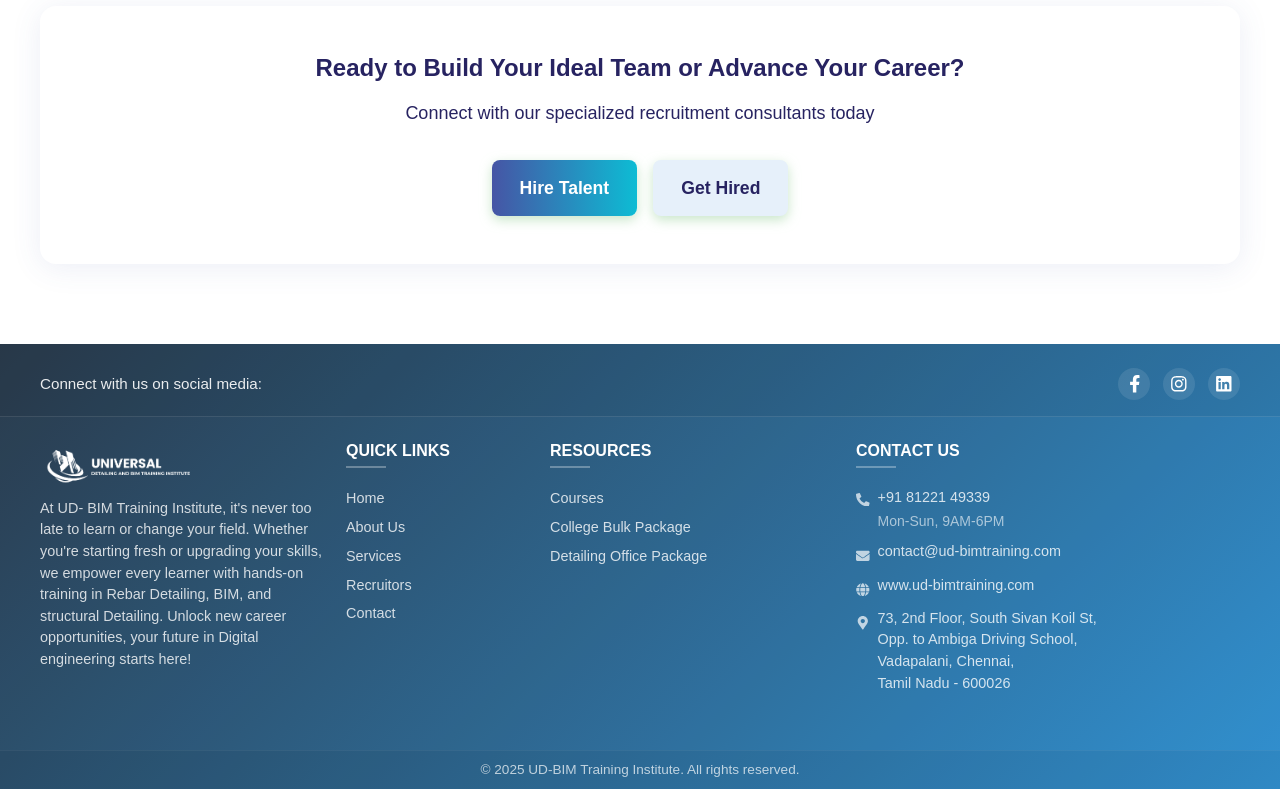
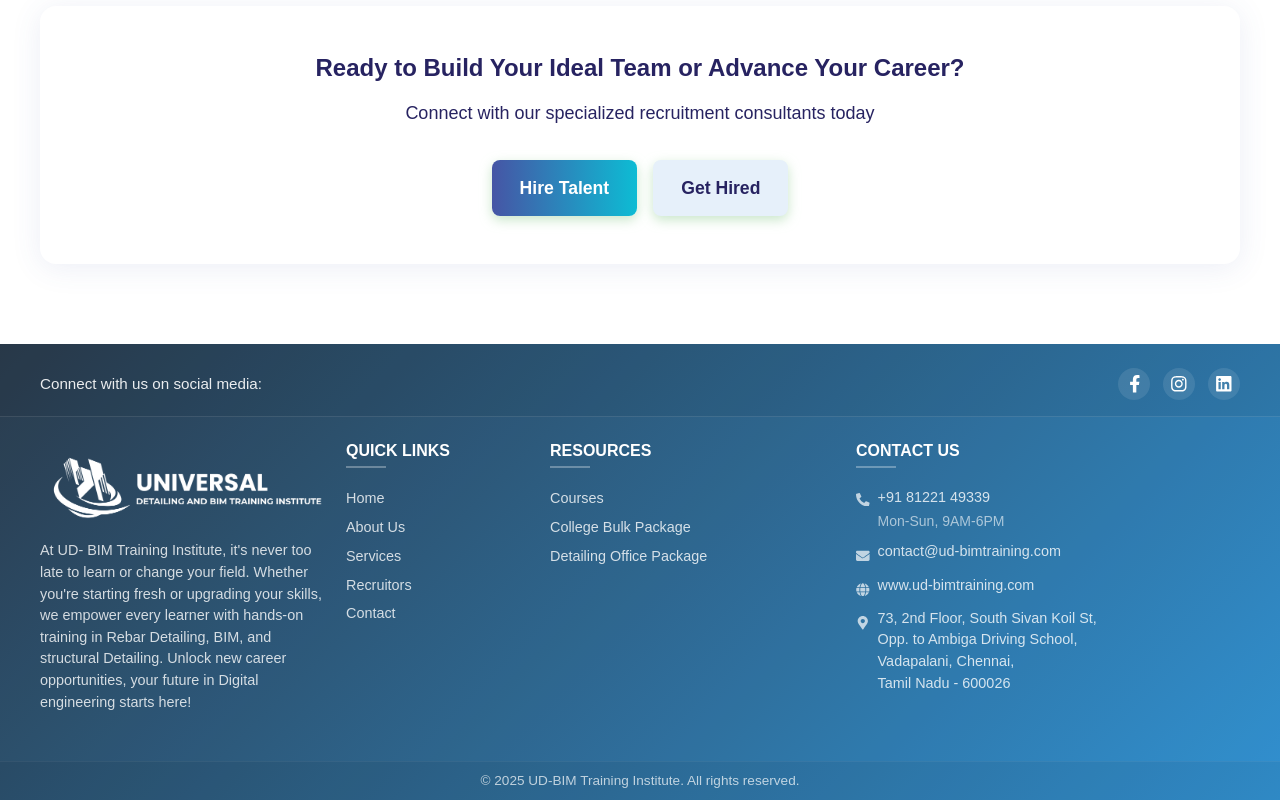
Before and after one commit to udbim-bala/udbim-website, a React (Vite) app: page /recruitors in a window 1280 px wide. Shown: the part 4174-4974 px from the top of the page. Built offline with nearby package versions, Linux system fonts and the light colour scheme; a web font is replaced by a local one.

Commit message:
changes made

```diff
--- a/src/components/RecruitCom/RecruitPricing.jsx
+++ b/src/components/RecruitCom/RecruitPricing.jsx
@@ -11,10 +11,10 @@ const RecruitPricing = () => {
   const WHATSAPP_NUMBER = "918122149339"; // Replace with your actual number
 
   const whatsappLinks = {
-    requestCandidates: `https://wa.me/${WHATSAPP_NUMBER}?text=${encodeURIComponent("Hello, I'm interested in hiring candidates. Please assist me.")}`,
-    getStarted: `https://wa.me/${WHATSAPP_NUMBER}?text=${encodeURIComponent("Hi, I'm looking to start a service as a candidate. Guide me please.")}`,
+    requestCandidates: `https://wa.me/${WHATSAPP_NUMBER}?text=${encodeURIComponent("Hello, I'm interested in hiring candidates. Can you assist me?")}`,
+    getStarted: `https://wa.me/${WHATSAPP_NUMBER}?text=${encodeURIComponent("Hi, I'm looking for a career opportunity as a candidate. Can you guide me?")}`,
     hireTalent: `https://wa.me/${WHATSAPP_NUMBER}?text=${encodeURIComponent("Hello, I want to hire talent for my company.")}`,
-    getHired: `https://wa.me/${WHATSAPP_NUMBER}?text=${encodeURIComponent("Hi, I'm looking for a job opportunity. Please help me get started.")}`,
+    getHired: `https://wa.me/${WHATSAPP_NUMBER}?text=${encodeURIComponent("Hi, I'm looking for a job opportunity. Can you help me to get started.")}`,
   };
 
   const employerPlans = [
--- a/src/css/Footer.css
+++ b/src/css/Footer.css
@@ -45,7 +45,7 @@
 }
 
 .footer-logo {
-  max-width: 160px;
+  max-width: 300px;
   height: auto;
   filter: brightness(0) invert(1);
 }
```
